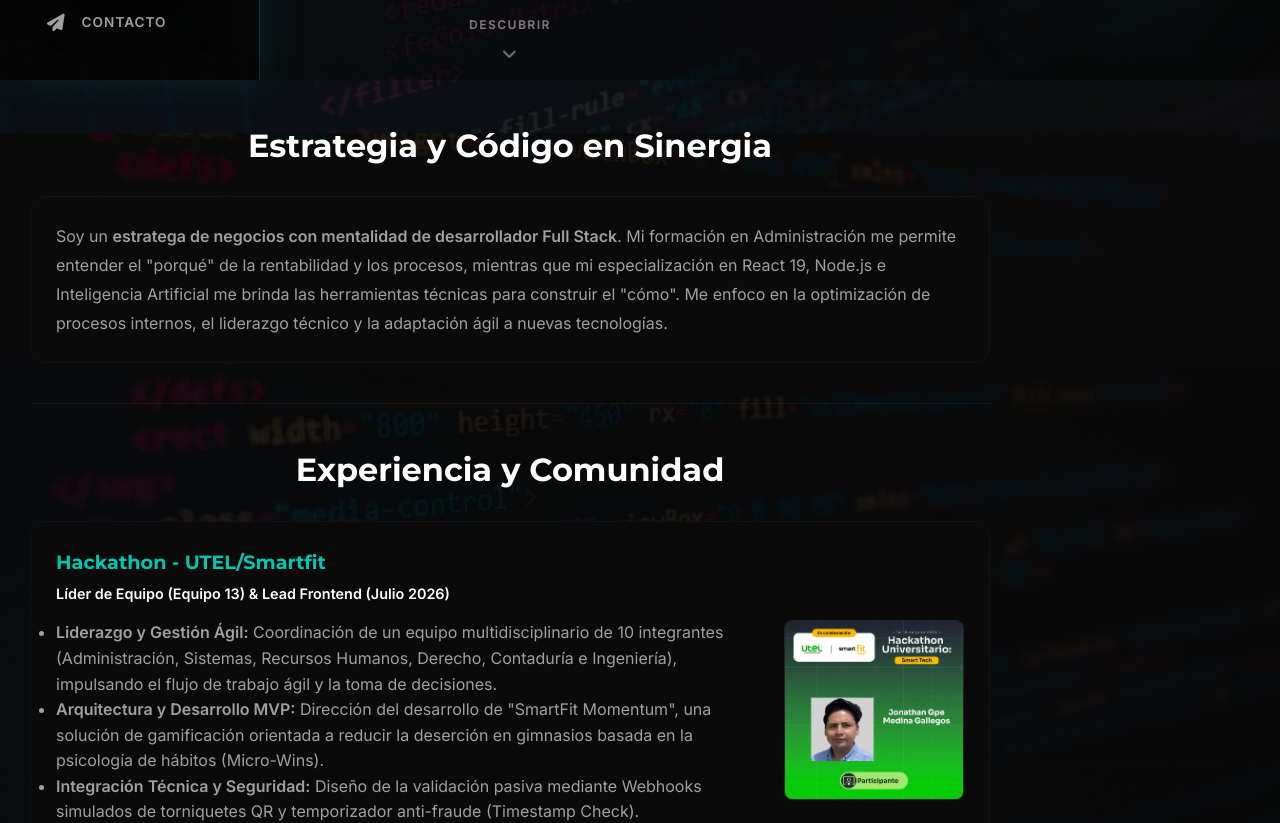
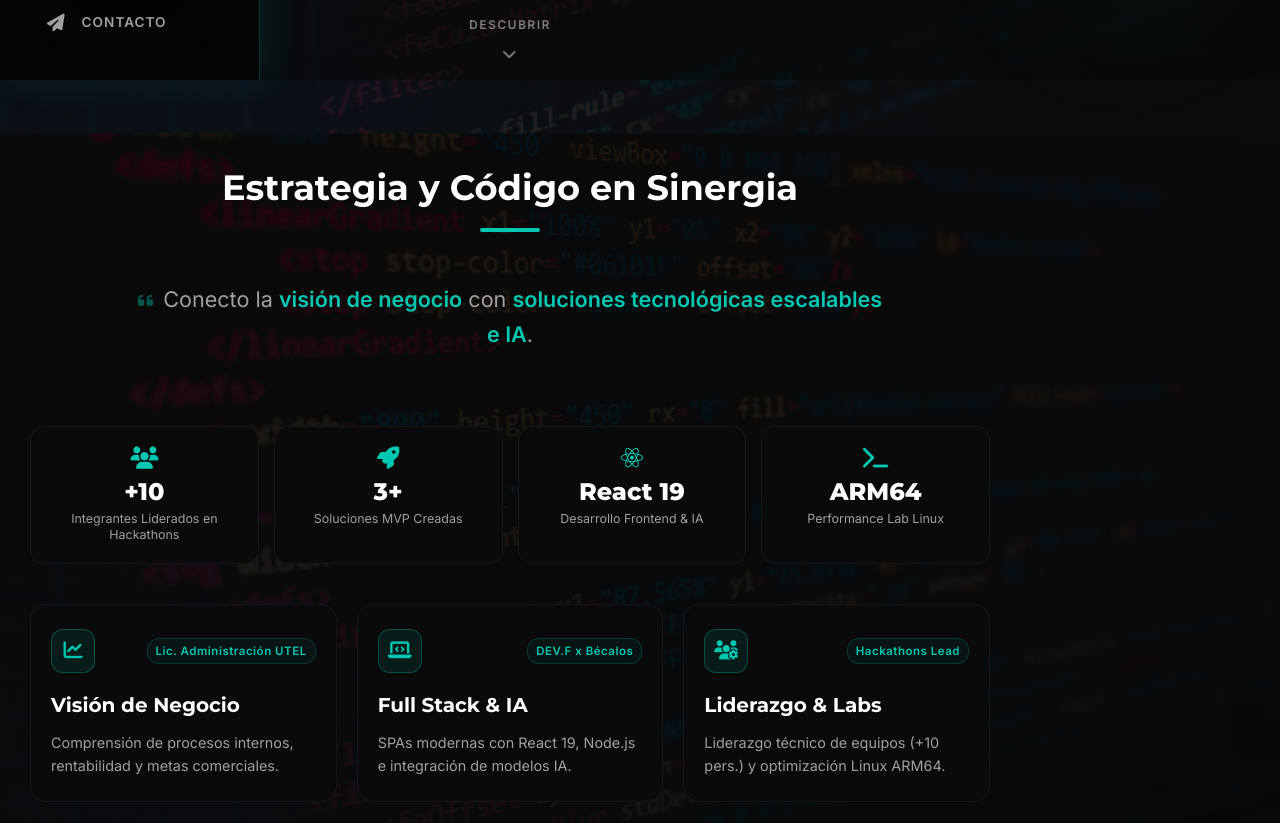
Before and after one commit to jona943/JonathanMedina, a React (Vite) app: page / in a window 1280 px wide. Shown: the part 720-1543 px from the top of the page. Built offline with nearby package versions, Linux system fonts and the light colour scheme.

Commit message:
feat: refactorizar seccion Sobre Mi con subcomponentes visuales y sintesis de contenido

```diff
--- a/src/modules/About/About.css
+++ b/src/modules/About/About.css
@@ -1,14 +1,29 @@
 /* --- About Module Styles --- */
-.pilar-item {
-    background: var(--bg-card);
-    padding: 25px;
-    border-radius: 15px;
-    border: 1px solid rgba(255, 255, 255, 0.03);
-    transition: var(--transition-smooth);
-    line-height: 1.8;
+.about-section {
+    padding: 80px 0;
 }
 
-.pilar-item:hover {
-    border-color: var(--accent);
-    transform: translateY(-3px);
+.about-container {
+    display: flex;
+    flex-direction: column;
+    gap: 40px;
 }
+
+.about-title {
+    font-size: 2.2rem;
+    font-weight: 700;
+    color: var(--text-primary);
+    text-align: center;
+    position: relative;
+    margin-bottom: 10px;
+}
+
+.about-title::after {
+    content: '';
+    display: block;
+    width: 60px;
+    height: 4px;
+    background: var(--accent);
+    margin: 12px auto 0;
+    border-radius: 2px;
+}
--- a/src/modules/About/About.jsx
+++ b/src/modules/About/About.jsx
@@ -1,14 +1,17 @@
 import React from 'react';
+import { AboutBio } from './components/AboutBio';
+import { AboutPillars } from './components/AboutPillars';
+import { AboutStats } from './components/AboutStats';
 import './About.css';
 
 export const About = () => {
   return (
-    <section id="sobre-mi">
-      <h2>Estrategia y Código en Sinergia</h2>
-      <div className="pilar-item">
-        <p>
-          Soy un <strong>estratega de negocios con mentalidad de desarrollador Full Stack</strong>. Mi formación en Administración me permite entender el "porqué" de la rentabilidad y los procesos, mientras que mi especialización en React 19, Node.js e Inteligencia Artificial me brinda las herramientas técnicas para construir el "cómo". Me enfoco en la optimización de procesos internos, el liderazgo técnico y la adaptación ágil a nuevas tecnologías.
-        </p>
+    <section id="sobre-mi" className="about-section">
+      <div className="about-container">
+        <h2 className="about-title">Estrategia y Código en Sinergia</h2>
+        <AboutBio />
+        <AboutStats />
+        <AboutPillars />
       </div>
     </section>
   );
--- /dev/null
+++ b/src/modules/About/components/AboutBio.css
@@ -0,0 +1,32 @@
+/* --- AboutBio Component Styles --- */
+.about-bio-wrapper {
+    text-align: center;
+    margin-bottom: 25px;
+}
+
+.about-hero-phrase {
+    font-size: 1.35rem;
+    line-height: 1.6;
+    color: var(--text-secondary);
+    max-width: 750px;
+    margin: 0 auto;
+    font-weight: 400;
+}
+
+.about-hero-phrase strong {
+    color: var(--accent);
+    font-weight: 600;
+}
+
+.quote-icon {
+    color: var(--accent);
+    opacity: 0.4;
+    font-size: 1.1rem;
+    margin-right: 10px;
+}
+
+@media (max-width: 768px) {
+    .about-hero-phrase {
+        font-size: 1.1rem;
+    }
+}
--- /dev/null
+++ b/src/modules/About/components/AboutBio.jsx
@@ -0,0 +1,13 @@
+import React from 'react';
+import './AboutBio.css';
+
+export const AboutBio = () => {
+  return (
+    <div className="about-bio-wrapper">
+      <p className="about-hero-phrase">
+        <i className="fas fa-quote-left quote-icon"></i>
+        Conecto la <strong>visión de negocio</strong> con <strong>soluciones tecnológicas escalables e IA</strong>.
+      </p>
+    </div>
+  );
+};
--- /dev/null
+++ b/src/modules/About/components/AboutPillars.css
@@ -0,0 +1,80 @@
+/* --- AboutPillars Component Styles --- */
+.pillars-grid {
+    display: grid;
+    grid-template-columns: repeat(3, 1fr);
+    gap: 20px;
+    margin-bottom: 35px;
+}
+
+.pillar-card {
+    background: var(--bg-card);
+    padding: 24px 20px;
+    border-radius: 16px;
+    border: 1px solid rgba(255, 255, 255, 0.05);
+    transition: var(--transition-smooth);
+    display: flex;
+    flex-direction: column;
+}
+
+.pillar-card:hover {
+    transform: translateY(-5px);
+    border-color: var(--accent);
+    box-shadow: 0 10px 30px rgba(0, 199, 177, 0.12);
+}
+
+.pillar-header {
+    display: flex;
+    justify-content: space-between;
+    align-items: center;
+    margin-bottom: 16px;
+}
+
+.pillar-icon-box {
+    width: 44px;
+    height: 44px;
+    border-radius: 12px;
+    background: rgba(0, 199, 177, 0.1);
+    border: 1px solid rgba(0, 199, 177, 0.3);
+    color: var(--accent);
+    display: flex;
+    align-items: center;
+    justify-content: center;
+    font-size: 1.2rem;
+}
+
+.pillar-badge {
+    font-size: 0.72rem;
+    font-weight: 700;
+    color: var(--accent);
+    background: rgba(0, 199, 177, 0.06);
+    border: 1px solid rgba(0, 199, 177, 0.2);
+    padding: 3px 8px;
+    border-radius: 12px;
+    letter-spacing: 0.5px;
+}
+
+.pillar-title {
+    font-size: 1.25rem;
+    color: var(--text-primary);
+    margin-bottom: 10px;
+    font-weight: 700;
+}
+
+.pillar-description {
+    font-size: 0.9rem;
+    line-height: 1.6;
+    color: var(--text-secondary);
+}
+
+@media (max-width: 900px) {
+    .pillars-grid {
+        grid-template-columns: repeat(2, 1fr);
+    }
+}
+
+@media (max-width: 600px) {
+    .pillars-grid {
+        grid-template-columns: 1fr;
+        gap: 15px;
+    }
+}
--- /dev/null
+++ b/src/modules/About/components/AboutPillars.jsx
@@ -0,0 +1,45 @@
+import React from 'react';
+import './AboutPillars.css';
+
+export const AboutPillars = () => {
+  const pillars = [
+    {
+      id: 'business',
+      icon: 'fas fa-chart-line',
+      title: 'Visión de Negocio',
+      badge: 'Lic. Administración UTEL',
+      description: 'Comprensión de procesos internos, rentabilidad y metas comerciales.',
+    },
+    {
+      id: 'frontend-ai',
+      icon: 'fas fa-laptop-code',
+      title: 'Full Stack & IA',
+      badge: 'DEV.F x Bécalos',
+      description: 'SPAs modernas con React 19, Node.js e integración de modelos IA.',
+    },
+    {
+      id: 'leadership',
+      icon: 'fas fa-users-gear',
+      title: 'Liderazgo & Labs',
+      badge: 'Hackathons Lead',
+      description: 'Liderazgo técnico de equipos (+10 pers.) y optimización Linux ARM64.',
+    },
+  ];
+
+  return (
+    <div className="pillars-grid">
+      {pillars.map((pillar) => (
+        <div key={pillar.id} className="pillar-card">
+          <div className="pillar-header">
+            <div className="pillar-icon-box">
+              <i className={pillar.icon}></i>
+            </div>
+            <span className="pillar-badge">{pillar.badge}</span>
+          </div>
+          <h3 className="pillar-title">{pillar.title}</h3>
+          <p className="pillar-description">{pillar.description}</p>
+        </div>
+      ))}
+    </div>
+  );
+};
--- /dev/null
+++ b/src/modules/About/components/AboutStats.css
@@ -0,0 +1,69 @@
+/* --- AboutStats Component Styles --- */
+.stats-container {
+    display: grid;
+    grid-template-columns: repeat(4, 1fr);
+    gap: 15px;
+    margin-top: 10px;
+}
+
+.stat-card {
+    background: var(--bg-card);
+    padding: 20px 15px;
+    border-radius: 14px;
+    border: 1px solid rgba(255, 255, 255, 0.05);
+    display: flex;
+    flex-direction: column;
+    align-items: center;
+    text-align: center;
+    transition: var(--transition-smooth);
+}
+
+.stat-card:hover {
+    transform: translateY(-4px);
+    border-color: var(--accent);
+    box-shadow: 0 8px 25px rgba(0, 199, 177, 0.12);
+}
+
+.stat-icon {
+    font-size: 1.4rem;
+    color: var(--accent);
+    margin-bottom: 8px;
+}
+
+.stat-number {
+    font-size: 1.5rem;
+    font-weight: 800;
+    color: var(--text-primary);
+    line-height: 1.2;
+    margin-bottom: 4px;
+    font-family: 'Montserrat', sans-serif;
+}
+
+.stat-label {
+    font-size: 0.78rem;
+    color: var(--text-secondary);
+    font-weight: 500;
+    line-height: 1.3;
+}
+
+@media (max-width: 900px) {
+    .stats-container {
+        grid-template-columns: repeat(2, 1fr);
+    }
+}
+
+@media (max-width: 480px) {
+    .stats-container {
+        grid-template-columns: repeat(2, 1fr);
+        gap: 10px;
+    }
+    .stat-card {
+        padding: 15px 10px;
+    }
+    .stat-number {
+        font-size: 1.25rem;
+    }
+    .stat-label {
+        font-size: 0.72rem;
+    }
+}
--- /dev/null
+++ b/src/modules/About/components/AboutStats.jsx
@@ -0,0 +1,23 @@
+import React from 'react';
+import './AboutStats.css';
+
+export const AboutStats = () => {
+  const stats = [
+    { number: '+10', label: 'Integrantes Liderados en Hackathons', icon: 'fas fa-users' },
+    { number: '3+', label: 'Soluciones MVP Creadas', icon: 'fas fa-rocket' },
+    { number: 'React 19', label: 'Desarrollo Frontend & IA', icon: 'fab fa-react' },
+    { number: 'ARM64', label: 'Performance Lab Linux', icon: 'fas fa-terminal' },
+  ];
+
+  return (
+    <div className="stats-container">
+      {stats.map((stat, index) => (
+        <div key={index} className="stat-card">
+          <i className={`${stat.icon} stat-icon`}></i>
+          <span className="stat-number">{stat.number}</span>
+          <span className="stat-label">{stat.label}</span>
+        </div>
+      ))}
+    </div>
+  );
+};
```
